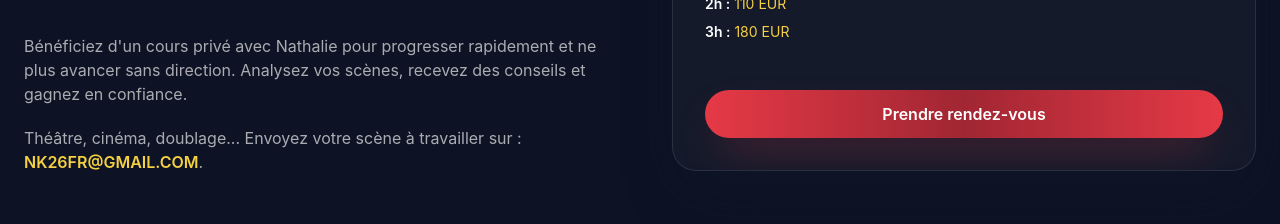
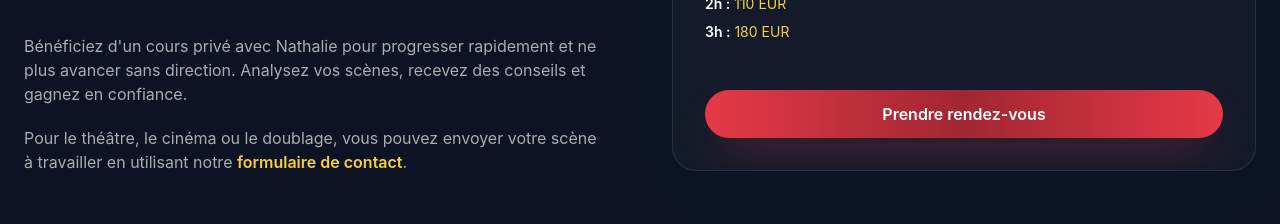
Before and after one commit to adrielakak/website, a React (Vite) app in the folder frontend/: page / in a window 1280 px wide. Shown: the part 2060-2284 px from the top of the page. Built offline with nearby package versions, Linux system fonts and the light colour scheme.

Commit message:
formulaire link

```diff
--- a/frontend/src/pages/Home.tsx
+++ b/frontend/src/pages/Home.tsx
@@ -217,10 +217,11 @@ function Home() {
                     direction. Analysez vos scènes, recevez des conseils et gagnez en confiance.
                   </p>
                   <p>
-                    Théâtre, cinéma, doublage... Envoyez votre scène à travailler sur :{" "}
-                    <a href="mailto:NK26FR@GMAIL.COM" className="font-semibold text-brand-gold hover:underline">
-                      NK26FR@GMAIL.COM
-                    </a>
+                    Pour le théâtre, le cinéma ou le doublage, vous pouvez envoyer votre scène à travailler en utilisant
+                    notre{" "}
+                    <Link to="/contact" className="font-semibold text-brand-gold hover:underline">
+                      formulaire de contact
+                    </Link>
                     .
                   </p>
                 </div>
```
